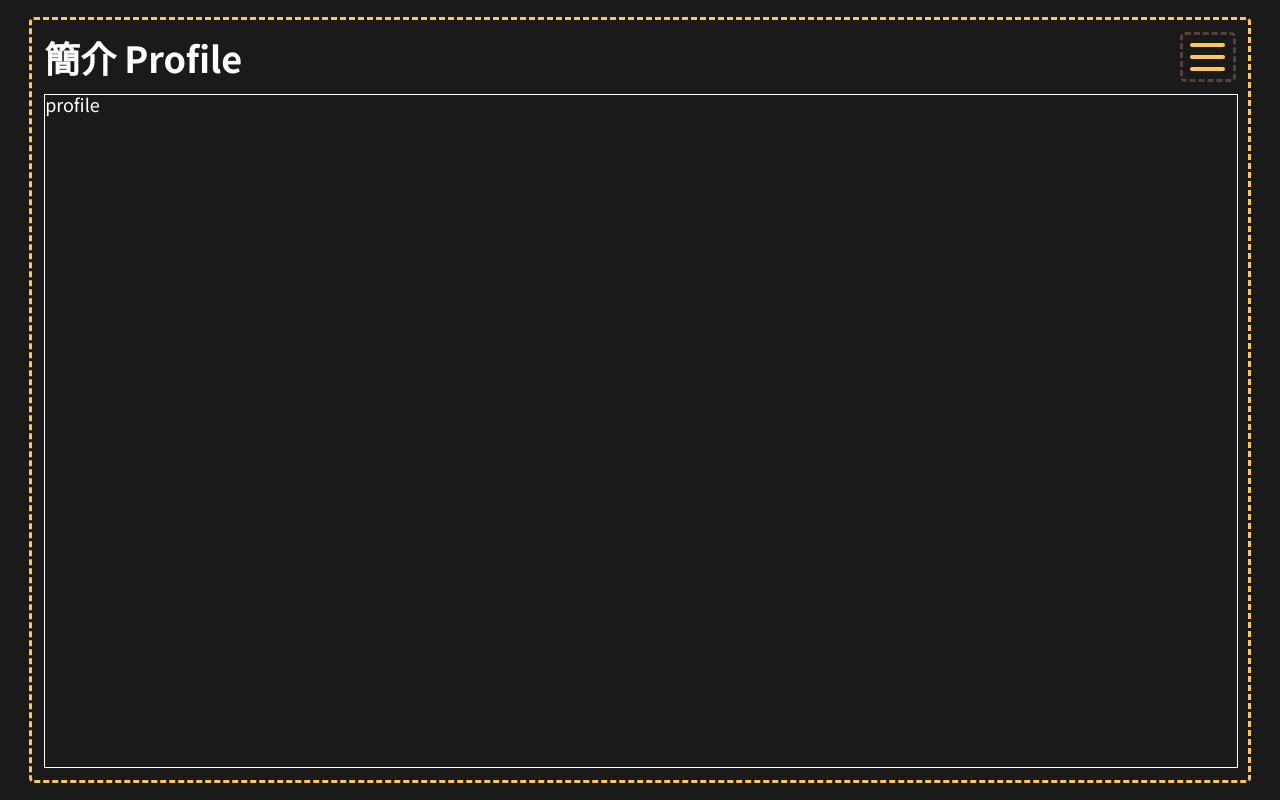
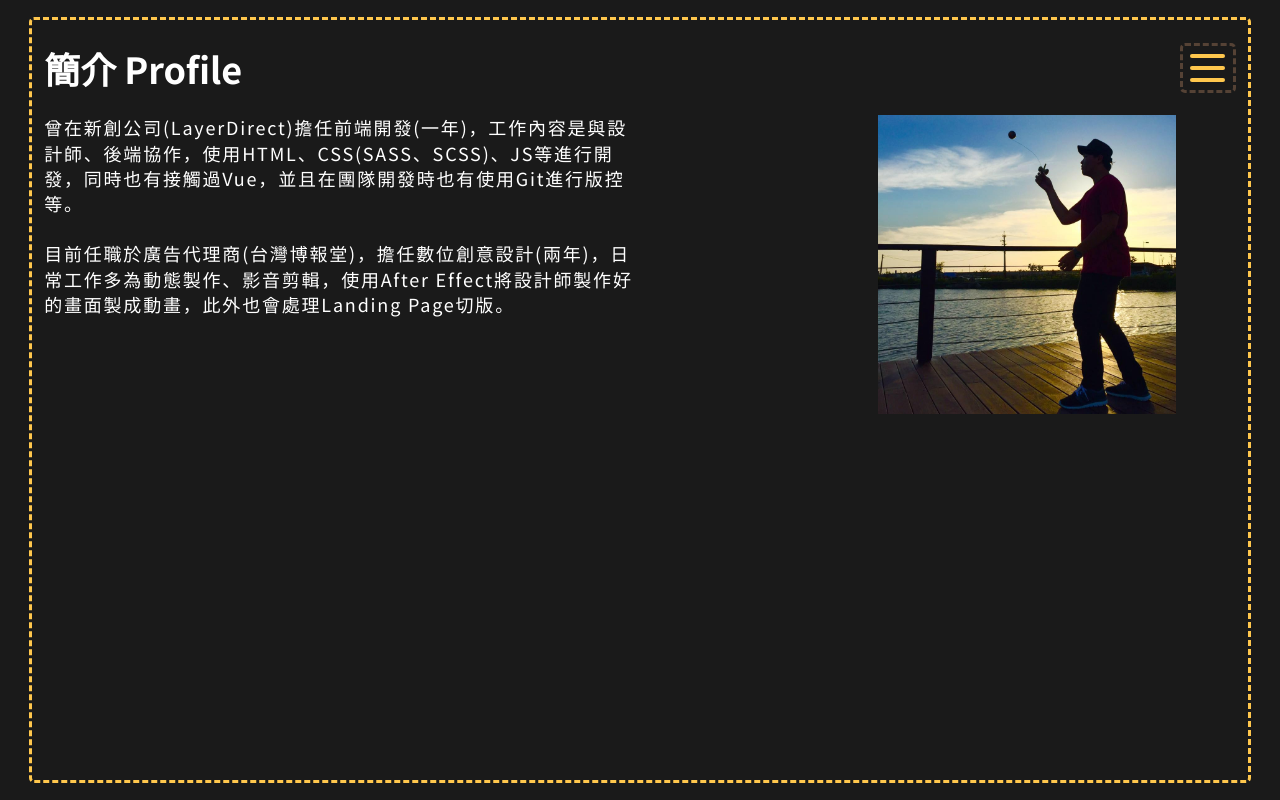
Before and after one commit to WeiChenLiu-Jeff/JeffLiu.github.io, a plain HTML site: page index.html in a window 1280 px wide. Drawn offline with nearby package versions, Linux system fonts and the light colour scheme.

Commit message:
Add: profile text.

```diff
--- a/index.html
+++ b/index.html
@@ -2,6 +2,8 @@
 <html>
 
 <head>
+    <meta charset="UTF-8">
+    <meta name="viewport" content="width=device-width, initial-scale=1">
     <link
         href="https://fonts.googleapis.com/css?family=Noto+Sans+TC:100,300,400,500,700,900&display=swap&subset=chinese-traditional"
         rel="stylesheet">
@@ -34,7 +36,16 @@
     </nav>
     <main id="panels">
         <div id="profile_panel" class="panel active">
-            profile
+            <div class="description">
+                <p>
+                    曾在新創公司(LayerDirect)擔任前端開發(一年)，工作內容是與設計師、後端協作，使用HTML、CSS(SASS、SCSS)、JS等進行開發，同時也有接觸過Vue，並且在團隊開發時也有使用Git進行版控等。<br><br>
+                    目前任職於廣告代理商(台灣博報堂)，擔任數位創意設計(兩年)，日常工作多為動態製作、影音剪輯，使用After Effect將設計師製作好的畫面製成動畫，此外也會處理Landing Page切版。
+                </p>
+            </div>
+            <div class="avatar">
+                <img src="images/avatar2.jpg" />
+            </div>
+
         </div>
         <div id="exp_panel" class="panel">
             exp
--- a/styles/scss/style.scss
+++ b/styles/scss/style.scss
@@ -144,19 +144,45 @@ nav {
 }
 
 main {
-    margin-top: 1%;
     width: 98%;
-    height: 92%;
+    height: 86%;
     transition: all .5s ease-in-out;
 
     .panel {
         display: none;
-        width: 100%;
-        height: 98%;
-        border: 1px solid white;
 
         &.active {
             display: inline-flex;
+            max-width: 100%;
+            max-height: 100%;
+            overflow: hidden;
+
+            p {
+                letter-spacing: .1rem;
+                line-height: 1.4rem;
+            }
+        }
+    }
+
+    #profile_panel {
+        width: 100%;
+        height: 100%;
+        display: inline-flex;
+        flex-direction: row;
+        justify-content: space-between;
+        flex-wrap: wrap;
+
+        .description {
+            width: 50%;
+        }
+
+        .avatar {
+            width: 25%;
+            margin-right: 5%;
+
+            img {
+                width: 100%;
+            }
         }
     }
 }
```
Also changed, not shown: styles/css/style.css, 1 other file.
